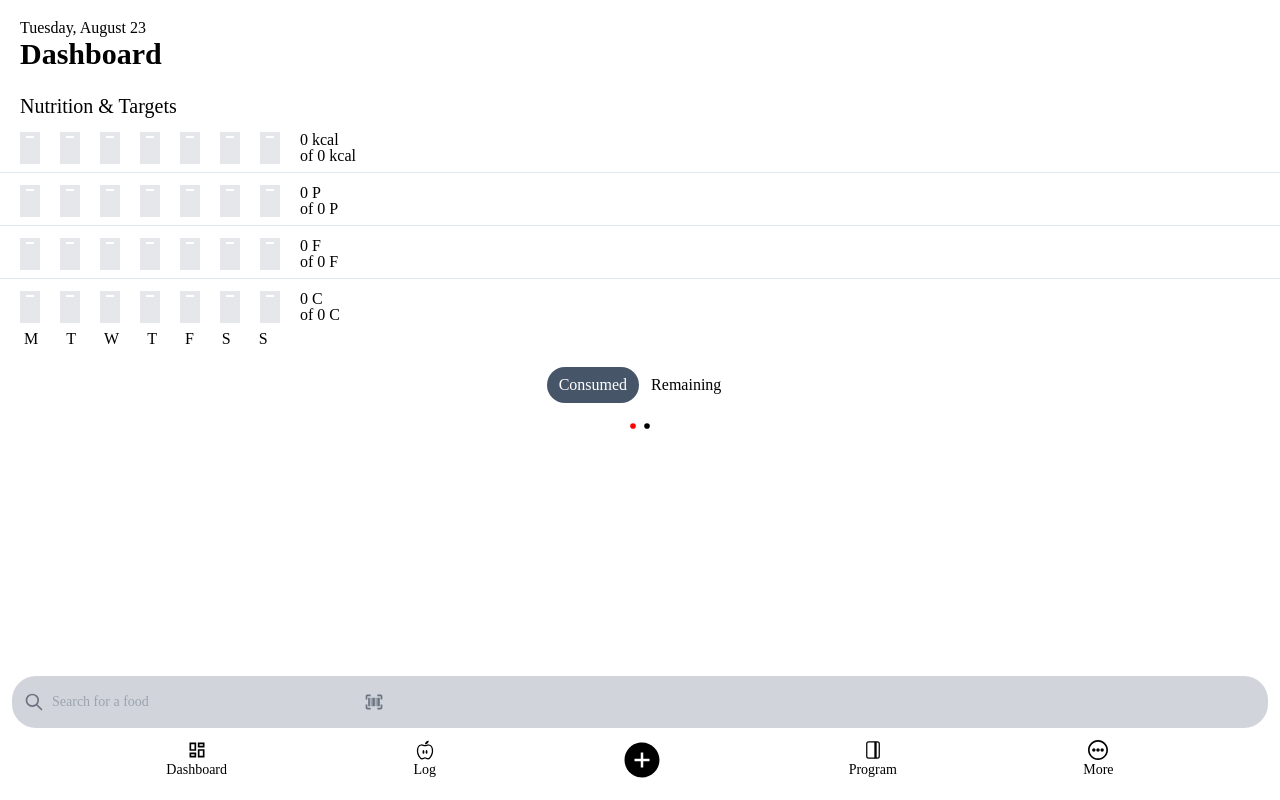
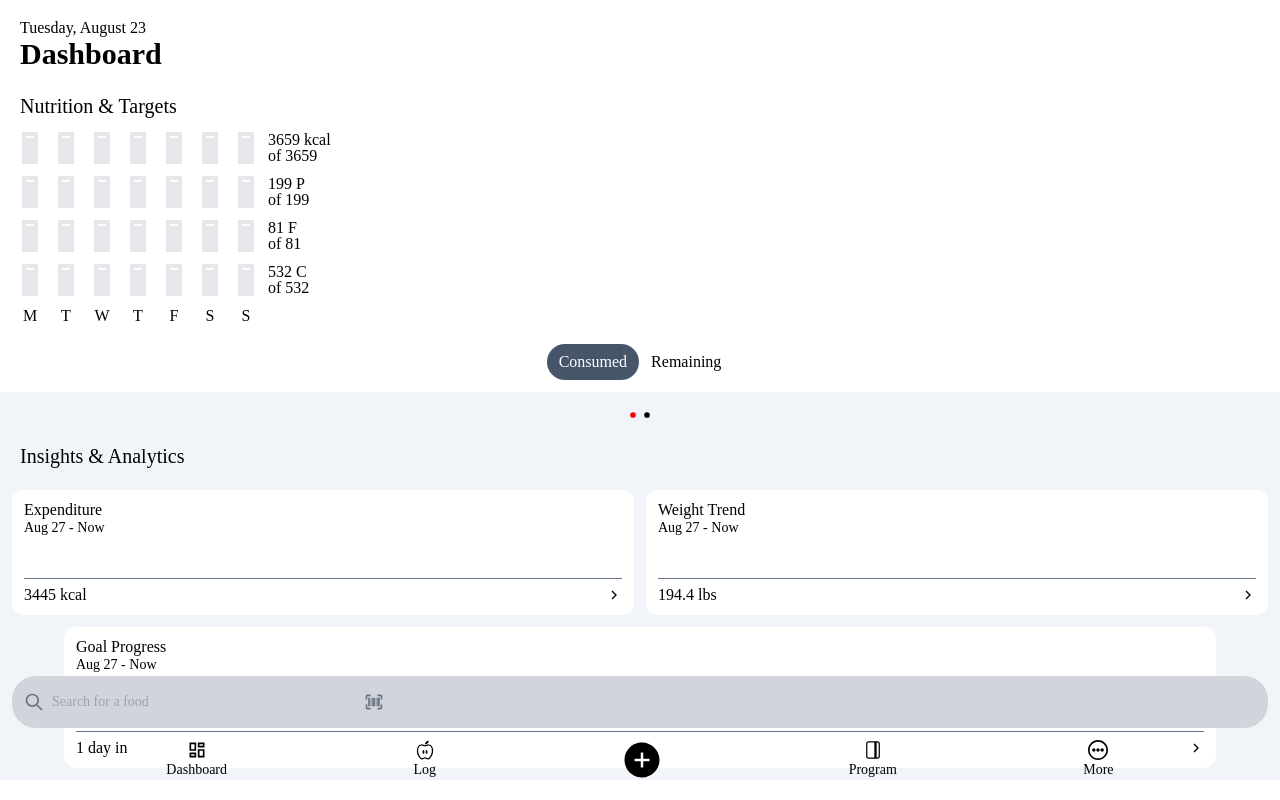
Before and after one commit to keenanmalloy/macro-app, a Next.js app: page / in a window 1280 px wide. Built offline with nearby package versions, Linux system fonts and the light colour scheme.

Commit message:
dashboard

```diff
--- /dev/null
+++ b/app/components/dashboard/InsightsAndAnalytics.jsx
@@ -0,0 +1,38 @@
+import React from "react";
+import { GrFormNext } from "react-icons/gr";
+
+export const InsightsAndAnalytics = () => {
+  return (
+    <div className="bg-slate-100">
+      <h3 className="px-5 text-xl pt-3">Insights & Analytics</h3>
+      <div className="flex justify-evenly pt-5 px-3 space-x-3">
+        <button className="bg-white rounded-xl w-full p-3">
+          <h3 className="text-left">Expenditure</h3>
+          <h4 className="text-left text-sm pb-10">Aug 27 - Now</h4>
+          <p className="border-t border-solid border-slate-500 flex justify-between pt-2">
+            3445 kcal <GrFormNext />
+          </p>
+        </button>
+        <button className="bg-white rounded-xl w-full p-3">
+          <h3 className="text-left">Weight Trend</h3>
+          <h4 className="text-left text-sm pb-10">Aug 27 - Now</h4>
+          <p className="border-t border-solid border-slate-500 flex justify-between pt-2">
+            194.4 lbs <GrFormNext />
+          </p>
+        </button>
+      </div>
+      <div className="flex justify-center py-3">
+        <button className="bg-white rounded-xl w-[90%] p-3">
+          <h3 className="text-left">Goal Progress</h3>
+          <h4 className="text-left text-sm">Aug 27 - Now</h4>
+          <div className="h-4 w-full my-5 bg-slate-100">
+            <div className="h-4 w-[1%] bg-green-600"></div>
+          </div>
+          <p className="border-t border-solid border-slate-500 flex justify-between pt-2">
+            1 day in <GrFormNext />
+          </p>
+        </button>
+      </div>
+    </div>
+  );
+};
--- a/app/components/dashboard/NutritionTargets.jsx
+++ b/app/components/dashboard/NutritionTargets.jsx
@@ -5,28 +5,44 @@ export const NutritionTargets = () => {
   return (
     <div>
       <h3 className="px-5 text-xl">Nutrition & Targets</h3>
-      <div className="border-b border-solid border-slate-200 pb-2">
-        <NutritionRow nutrient={"kcal"} />
-      </div>
-      <div className="border-b border-solid border-slate-200 pb-2">
-        <NutritionRow nutrient={"P"} />
-      </div>
-      <div className="border-b border-solid border-slate-200 pb-2">
-        <NutritionRow nutrient={"F"} />
-      </div>
-      <div className="flex flex-col">
-        <NutritionRow nutrient={"C"} />
-        <div className="flex space-x-7 pl-6 pt-2">
-          <p>M</p>
-          <p>T</p>
-          <p>W</p>
-          <p>T</p>
-          <p>F</p>
-          <p>S</p>
-          <p>S</p>
+      <div className="flex pl-3">
+        <button className="text-center focus:border focus:border-solid focus:rounded focus:border-slate-600 pb-2">
+          <NutritionColumn day="M" />
+        </button>
+        <button className="text-center focus:border focus:border-solid focus:rounded focus:border-slate-600 pb-2">
+          <NutritionColumn day="T" />
+        </button>
+        <button className="text-center focus:border focus:border-solid focus:rounded focus:border-slate-600 pb-2">
+          <NutritionColumn day="W" />
+        </button>
+        <button className="text-center focus:border focus:border-solid focus:rounded focus:border-slate-600 pb-2">
+          <NutritionColumn day="T" />
+        </button>
+        <button className="text-center focus:border focus:border-solid focus:rounded focus:border-slate-600 pb-2">
+          <NutritionColumn day="F" />
+        </button>
+        <button className="text-center focus:border focus:border-solid focus:rounded focus:border-slate-600 pb-2">
+          <NutritionColumn day="S" />
+        </button>
+        <button className="text-center focus:border focus:border-solid focus:rounded focus:border-slate-600 pb-2">
+          <NutritionColumn day="S" />
+        </button>
+        <div className="flex flex-col space-y-3 pt-3 pl-1">
+          <p>
+            3659 kcal <br /> of 3659
+          </p>
+          <p>
+            199 P <br /> of 199
+          </p>
+          <p>
+            81 F <br /> of 81
+          </p>
+          <p>
+            532 C <br /> of 532
+          </p>
         </div>
       </div>
-      <div className="flex justify-center pt-5">
+      <div className="flex justify-center py-3">
         <button className="px-3 h-9 bg-slate-600 text-white rounded-3xl focus:h-9">
           Consumed
         </button>
@@ -40,7 +56,7 @@ export const NutritionTargets = () => {
 
 const VerticalBar = () => {
   return (
-    <div className="w-5 bg-gray-200 h-8 dark:bg-gray-700">
+    <div className="w-4 bg-gray-200 h-8 dark:bg-gray-700">
       <div className="bg-white mx-auto mt-1 h-0.5 w-2"></div>
       <div
         className="bg-green-400 mx-auto w-1 flex items-center justify-center"
@@ -50,22 +66,15 @@ const VerticalBar = () => {
   );
 };
 
-const NutritionRow = ({ nutrient }) => {
+const NutritionColumn = ({ day }) => {
   return (
-    <div className="flex space-x-5 px-5 pt-3">
-      <div className="flex space-x-5">
+    <div className="flex-col flex px-2.5 pt-3">
+      <div className="flex space-y-3 flex-col">
         <VerticalBar />
         <VerticalBar />
         <VerticalBar />
         <VerticalBar />
-        <VerticalBar />
-        <VerticalBar />
-        <VerticalBar />
-      </div>
-
-      <div>
-        <h3>0 {nutrient}</h3>
-        <p>of 0 {nutrient}</p>
+        <p>{day}</p>
       </div>
     </div>
   );
--- a/app/components/dashboard/SliderDot.jsx
+++ b/app/components/dashboard/SliderDot.jsx
@@ -3,7 +3,7 @@ import { BsDot } from "react-icons/bs";
 
 export const SliderDot = () => {
   return (
-    <div className="flex justify-center -space-x-11 pt-2">
+    <div className="flex justify-center -space-x-11 pt-2 bg-slate-100">
       <BsDot size={30} />
       <BsDot size={30} color='red'/>
     </div>
--- a/pages/index.jsx
+++ b/pages/index.jsx
@@ -1,4 +1,5 @@
 import { DashboardHeader } from "../app/components/dashboard/DashboardHeader";
+import { InsightsAndAnalytics } from "../app/components/dashboard/InsightsAndAnalytics";
 import { NutritionTargets } from "../app/components/dashboard/NutritionTargets";
 import { SliderDot } from "../app/components/dashboard/SliderDot";
 import { Footer } from "../app/components/Footer";
@@ -11,6 +12,7 @@ export default function HomePage() {
       <DashboardHeader/>
       <NutritionTargets/>
       <SliderDot/>
+      <InsightsAndAnalytics/>
       <SearchBar />
       <Footer />
     </div>
```
Also changed, not shown: app/components/dashboard/EnergyBalance.jsx (added).
